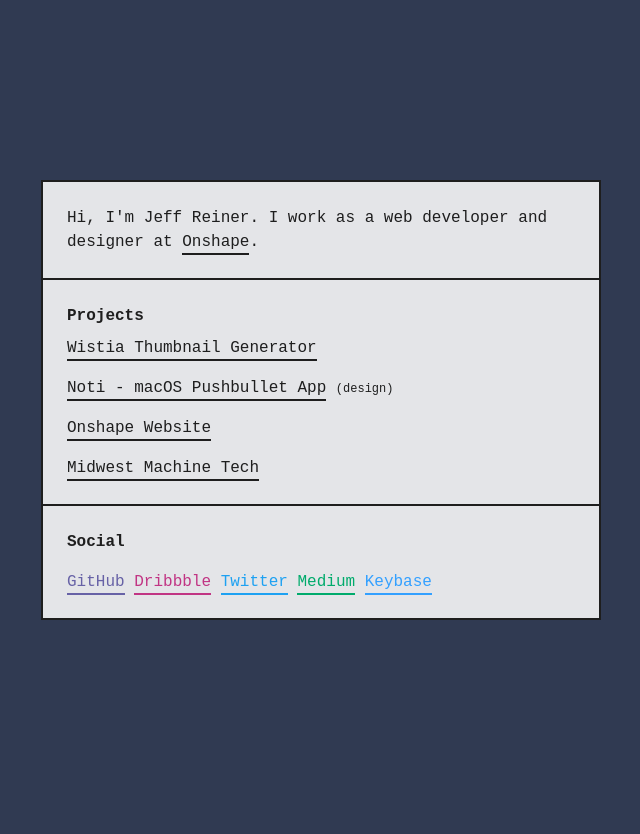
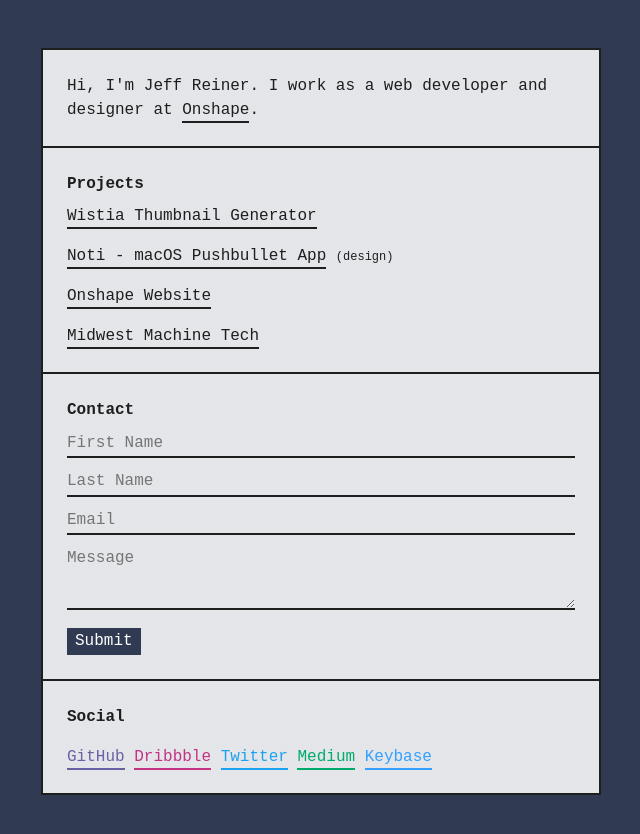
Before and after one commit to mirshko/old-reiner-io, a website: page index.html in a window 1280 px wide. Shown: the whole page, without its empty margins (319-959 px from the left). Before the commit the page ends 800 px from the top, so only its background shows below. Drawn offline with nearby package versions, Linux system fonts and the light colour scheme; files that its build step writes are made by us from their sources.

Commit message:
:sparkles: Working on forms!
Signed-off-by: mirshko <theundeadghost@gmail.com>

```diff
--- a/index.html
+++ b/index.html
@@ -36,6 +36,17 @@
 					<li><a target="_blank" href="http://midwestmachinetech.com">Midwest Machine Tech</a></li>
 				</ul>
 			</div>
+			<div class="box__middle">
+				<p class="list-header"><strong>Contact</strong></p>
+				<form name="contact" class="" action="" method="post">
+					<input type="text" name="fname" placeholder="First Name">
+					<input type="text" name="lname" placeholder="Last Name">
+					<input type="email" name="email" placeholder="Email">
+					<textarea name="message" rows="3" placeholder="Message"></textarea>
+					<button type="submit" name="button">Submit</button>
+				</form>
+
+			</div>
 			<div class="box__bottom">
 				<p class="list-header"><strong>Social</strong></p>
 				<p class="social__Links"><a class="social__GitHub" target="_blank" href="http://github.com/mirshko">GitHub</a></p>
--- a/sass/boxOS.scss
+++ b/sass/boxOS.scss
@@ -10,3 +10,4 @@
 @import "components/global";
 @import "components/typography";
 @import "components/the-box";
+@import "components/forms";
--- /dev/null
+++ b/sass/components/_forms.scss
@@ -0,0 +1,59 @@
+form {
+
+
+	input {
+		&[type="text"], &[type="email"] {
+			border: none;
+			border-bottom: 2px solid $off-black;
+			outline: none;
+
+			padding: 4px 0;
+			margin: 0;
+			margin-bottom: 10px;
+
+			width: 100%;
+
+			background-color: transparent;
+
+			font-family: Hack, monospace;
+		}
+	}
+	textarea {
+		max-width: 100%;
+		width: 100%;
+
+		padding: 0;
+		margin: 0;
+		margin-bottom: 10px;
+
+		resize: both;
+
+		padding: 4px 0;
+
+		border: none;
+		outline: none;
+
+		background-color: transparent;
+
+		border-bottom: 2px solid $off-black;
+
+		font-family: Hack, monospace;
+	}
+	button[type="submit"] {
+		margin: 0;
+		padding: 4px 8px;
+
+		border: none;
+
+		outline: none;
+
+		background-color: $primary-color;
+		color: $white;
+
+		font-family: Hack, monospace;
+
+		&:hover, &:active, &:focus {
+			background-color: lighten($primary-color, 7.5%);
+		}
+	}
+}
--- a/sass/components/_variables.scss
+++ b/sass/components/_variables.scss
@@ -8,6 +8,9 @@
 // ******************************
 
 $off-black: rgba(0, 0, 0, 0.87) !default;
+
+$primary-color: #303A52;
+$secondary-color: #574B90;
 
 $white: #FFF !default;
 
```
